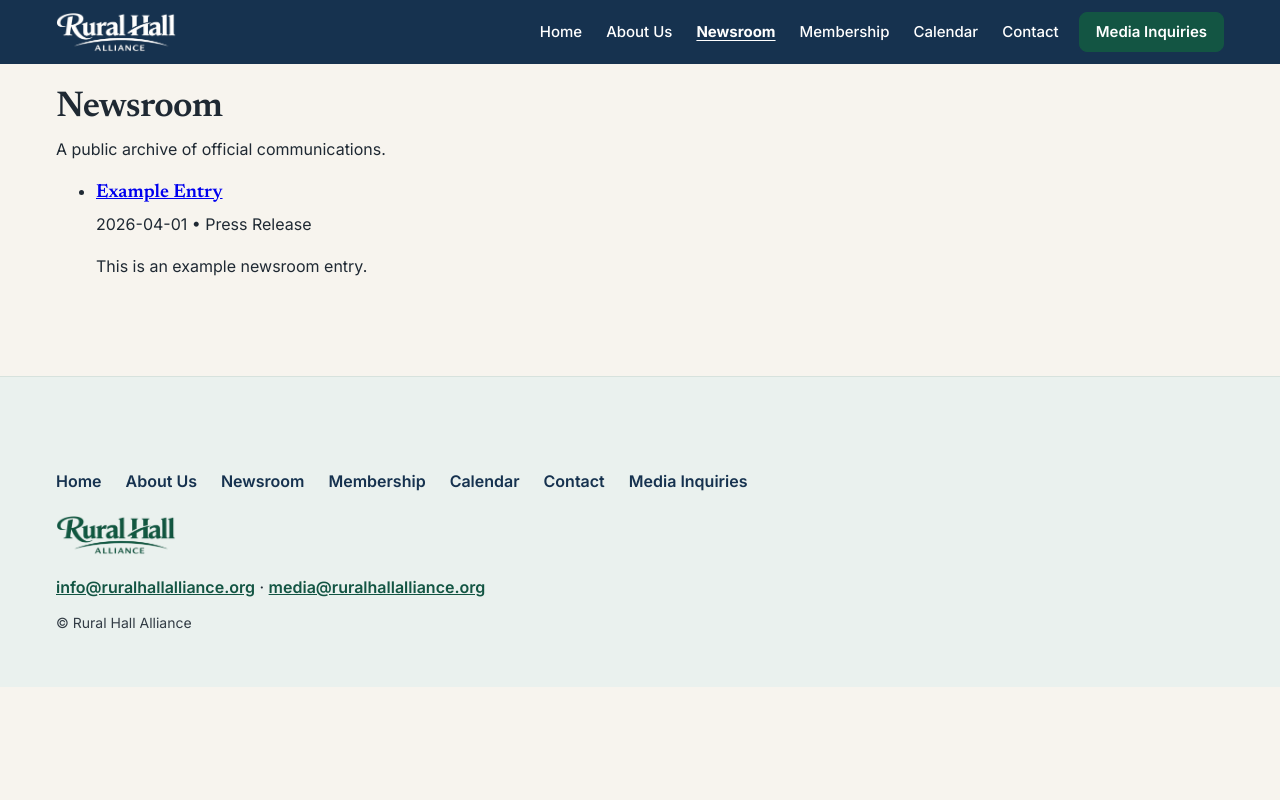
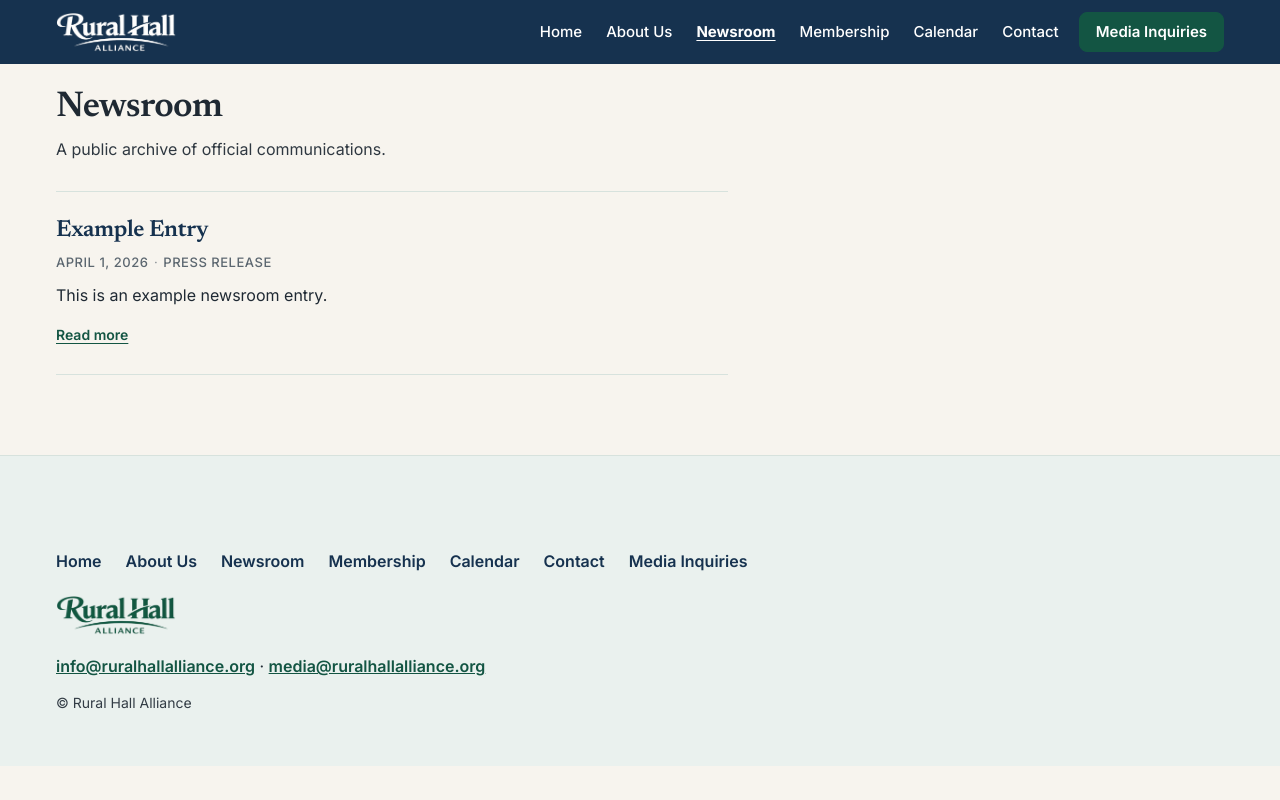
Before and after one commit to whittenluke/ruralhallalliance, a Next.js app: page /newsroom in a window 1280 px wide. Built offline with nearby package versions, Linux system fonts and the light colour scheme.

Commit message:
updates to Newsroom item design

```diff
--- a/app/globals.css
+++ b/app/globals.css
@@ -764,3 +764,185 @@ button[type="submit"]:disabled {
   outline-offset: 3px;
   border-radius: 2px;
 }
+
+/* Newsroom — editorial archive list */
+.newsroom-archive-section {
+  max-width: 42rem;
+}
+
+.newsroom-archive-header {
+  margin-bottom: 1.75rem;
+}
+
+.newsroom-archive-lede {
+  margin-bottom: 0;
+}
+
+.newsroom-archive-empty {
+  margin: 0;
+  color: var(--color-text);
+  opacity: 0.85;
+  font-size: 0.9375rem;
+}
+
+.newsroom-archive-list {
+  list-style: none;
+  margin: 0;
+  padding: 0;
+  border-top: 1px solid var(--color-border);
+}
+
+.newsroom-archive-row {
+  margin: 0;
+  border-bottom: 1px solid var(--color-border);
+}
+
+.newsroom-preview {
+  padding: 1.35rem 0 1.5rem;
+}
+
+@media (min-width: 768px) {
+  .newsroom-preview {
+    padding: 1.5rem 0 1.65rem;
+  }
+}
+
+.newsroom-preview-title {
+  margin: 0 0 0.4rem 0;
+  font-family: var(--font-newsreader), Georgia, serif;
+  font-size: clamp(1.2rem, 2vw + 0.85rem, 1.45rem);
+  font-weight: 600;
+  line-height: 1.28;
+  letter-spacing: -0.015em;
+}
+
+.newsroom-preview-title a {
+  color: var(--color-navy);
+  text-decoration: none;
+}
+
+.newsroom-preview-title a:hover {
+  color: var(--color-green);
+}
+
+.newsroom-preview-title a:focus-visible {
+  outline: 2px solid var(--color-green);
+  outline-offset: 3px;
+  border-radius: 2px;
+}
+
+.newsroom-preview-meta {
+  margin: 0 0 0.65rem 0;
+  font-family: var(--font-inter), system-ui, sans-serif;
+  font-size: 0.8125rem;
+  font-weight: 500;
+  letter-spacing: 0.04em;
+  text-transform: uppercase;
+  color: #5c6770;
+}
+
+.newsroom-preview-meta-sep {
+  margin: 0 0.35rem;
+  font-weight: 400;
+  letter-spacing: 0;
+  opacity: 0.7;
+}
+
+.newsroom-preview-category {
+  font-weight: 500;
+}
+
+.newsroom-preview-summary {
+  margin: 0 0 0.85rem 0;
+  font-family: var(--font-inter), system-ui, sans-serif;
+  font-size: 1rem;
+  line-height: 1.6;
+  color: var(--color-text);
+}
+
+.newsroom-preview-cta {
+  margin: 0;
+}
+
+.newsroom-read-more {
+  display: inline-flex;
+  align-items: center;
+  gap: 0.2em;
+  font-family: var(--font-inter), system-ui, sans-serif;
+  font-size: 0.875rem;
+  font-weight: 600;
+  color: var(--color-green);
+  text-decoration: underline;
+  text-underline-offset: 3px;
+  text-decoration-thickness: 1px;
+}
+
+.newsroom-read-more:hover {
+  color: var(--color-navy);
+}
+
+.newsroom-read-more:focus-visible {
+  outline: 2px solid var(--color-green);
+  outline-offset: 3px;
+  border-radius: 2px;
+}
+
+/* Newsroom — single article */
+.newsroom-article {
+  max-width: 42rem;
+}
+
+.newsroom-article-back {
+  margin: 0 0 1.25rem 0;
+  font-size: 0.9375rem;
+}
+
+.newsroom-article-back a {
+  color: var(--color-green);
+  font-weight: 600;
+  text-decoration: none;
+}
+
+.newsroom-article-back a:hover {
+  text-decoration: underline;
+  text-underline-offset: 2px;
+}
+
+.newsroom-article-back a:focus-visible {
+  outline: 2px solid var(--color-green);
+  outline-offset: 3px;
+  border-radius: 2px;
+}
+
+.newsroom-article-header {
+  margin-bottom: 1.5rem;
+  padding-bottom: 1.25rem;
+  border-bottom: 1px solid var(--color-border);
+}
+
+.newsroom-article-meta {
+  margin: 0.5rem 0 0 0;
+  font-family: var(--font-inter), system-ui, sans-serif;
+  font-size: 0.8125rem;
+  font-weight: 500;
+  letter-spacing: 0.04em;
+  text-transform: uppercase;
+  color: #5c6770;
+}
+
+.newsroom-article-deck {
+  margin: 0 0 1.25rem 0;
+  font-size: 1.0625rem;
+  line-height: 1.55;
+  color: var(--color-text);
+  font-weight: 500;
+}
+
+.newsroom-article-text {
+  margin: 0;
+  font-family: var(--font-inter), system-ui, sans-serif;
+  font-size: 1rem;
+  line-height: 1.65;
+  color: var(--color-text);
+  white-space: pre-wrap;
+}
--- a/app/newsroom/page.tsx
+++ b/app/newsroom/page.tsx
@@ -1,25 +1,67 @@
 import Link from "next/link";
-import { getAllNewsroomEntries } from "@/lib/newsroom";
+import { formatNewsroomDisplayDate, getAllNewsroomEntries } from "@/lib/newsroom";
 
 export default function NewsroomIndexPage() {
   const entries = getAllNewsroomEntries();
+
   return (
     <div className="container">
-    <section>
-      <h1 className="page-title">Newsroom</h1>
-      <p>A public archive of official communications.</p>
-      <ul>
-        {entries.map((e) => (
-          <li key={e.slug}>
-            <h3>
-              <Link href={`/newsroom/${e.slug}`}>{e.title}</Link>
-            </h3>
-            <p>{e.date} • {e.category}</p>
-            <p>{e.summary}</p>
-          </li>
-        ))}
-      </ul>
-    </section>
+      <section className="newsroom-archive-section" aria-label="Newsroom archive">
+        <header className="newsroom-archive-header">
+          <h1 className="page-title">Newsroom</h1>
+          <p className="page-lede newsroom-archive-lede">
+            A public archive of official communications.
+          </p>
+        </header>
+
+        {entries.length === 0 ? (
+          <p className="newsroom-archive-empty">No entries have been published yet.</p>
+        ) : (
+          <ul className="newsroom-archive-list">
+            {entries.map((e) => {
+              const href = `/newsroom/${e.slug}`;
+              const displayDate = formatNewsroomDisplayDate(e.date);
+              return (
+                <li key={e.slug} className="newsroom-archive-row">
+                  <article className="newsroom-preview">
+                    <h2 className="newsroom-preview-title">
+                      <Link href={href}>{e.title}</Link>
+                    </h2>
+                    {displayDate || e.category ? (
+                      <p className="newsroom-preview-meta">
+                        {displayDate ? (
+                          <>
+                            <time dateTime={e.date}>{displayDate}</time>
+                            {e.category ? (
+                              <>
+                                <span className="newsroom-preview-meta-sep" aria-hidden>
+                                  ·
+                                </span>
+                                <span className="newsroom-preview-category">{e.category}</span>
+                              </>
+                            ) : null}
+                          </>
+                        ) : (
+                          <span className="newsroom-preview-category">{e.category}</span>
+                        )}
+                      </p>
+                    ) : null}
+                    {e.summary ? (
+                      <p className="newsroom-preview-summary">{e.summary}</p>
+                    ) : null}
+                    <p className="newsroom-preview-cta">
+                      <Link href={href} className="newsroom-read-more">
+                        Read more
+                        <span className="visually-hidden">: {e.title}</span>
+                      </Link>
+                    </p>
+                  </article>
+                </li>
+              );
+            })}
+          </ul>
+        )}
+      </section>
     </div>
   );
 }
--- a/lib/newsroom.ts
+++ b/lib/newsroom.ts
@@ -51,3 +51,16 @@ export function getNewsroomEntryBySlug(slug: string) {
   const entries = getAllNewsroomEntries();
   return entries.find((e) => e.slug === slug) || null;
 }
+
+/** Human-readable date for lists and article headers (handles YYYY-MM-DD and ISO datetimes). */
+export function formatNewsroomDisplayDate(dateStr: string): string {
+  const s = dateStr.trim();
+  if (!s) return "";
+  const d = s.includes("T") ? new Date(s) : new Date(`${s}T12:00:00`);
+  if (Number.isNaN(d.getTime())) return s;
+  return d.toLocaleDateString("en-US", {
+    year: "numeric",
+    month: "long",
+    day: "numeric"
+  });
+}
```
Also changed, not shown: app/newsroom/[slug]/page.tsx (+35 -13 lines).
